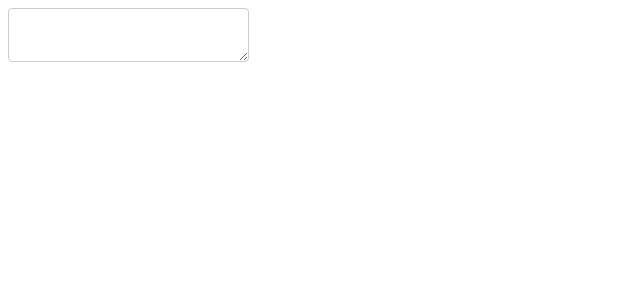
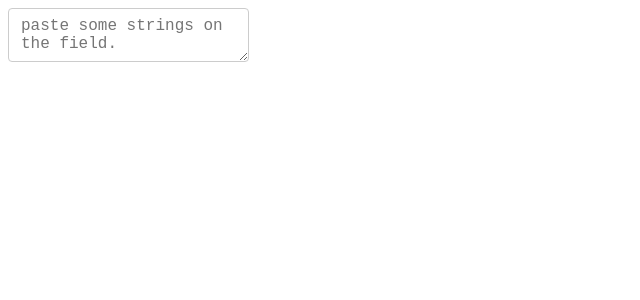
Before and after one commit to ykob/demo-onpaste, a React (Vite) app: page / in a window 1280 px wide. Shown: the top 300 px of the page, without its empty margins (0-640 px from the left). Built offline with nearby package versions, Linux system fonts and the light colour scheme.

Commit message:
added placeholder on InputFieldMulti component.

```diff
--- a/src/App.tsx
+++ b/src/App.tsx
@@ -3,7 +3,7 @@ import { InputFieldMulti } from "./components/ui";
 function App() {
   return (
     <>
-      <InputFieldMulti />
+      <InputFieldMulti placeholder="paste some strings on the field." />
     </>
   );
 }
```
